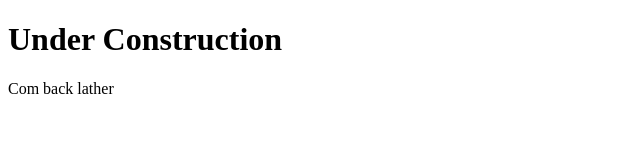
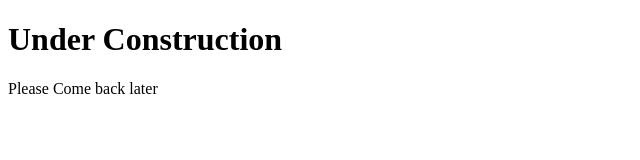
Before and after one commit to VersiraSec/VersiraSec.github.io, a plain HTML site: page index.html in a window 1280 px wide. Shown: the full height of the page, 0-640 px from the left. Drawn offline with Linux system fonts and the light colour scheme.

Commit message:
Updated text

```diff
--- a/index.html
+++ b/index.html
@@ -5,6 +5,6 @@
     </head>
     <body>
         <h1>Under Construction</h1>
-        <p>Com back lather</p>
+        <p>Please Come back later</p>
     </body>
 </html>
```
